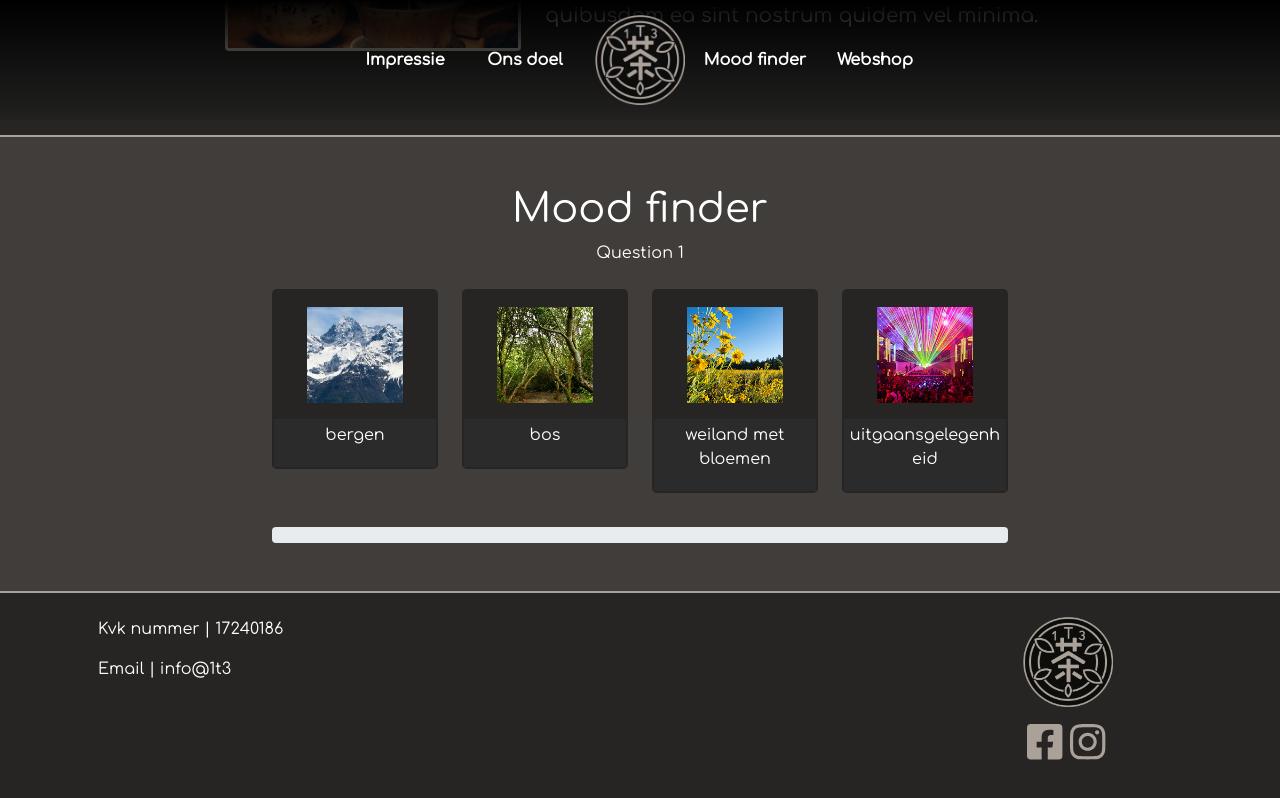
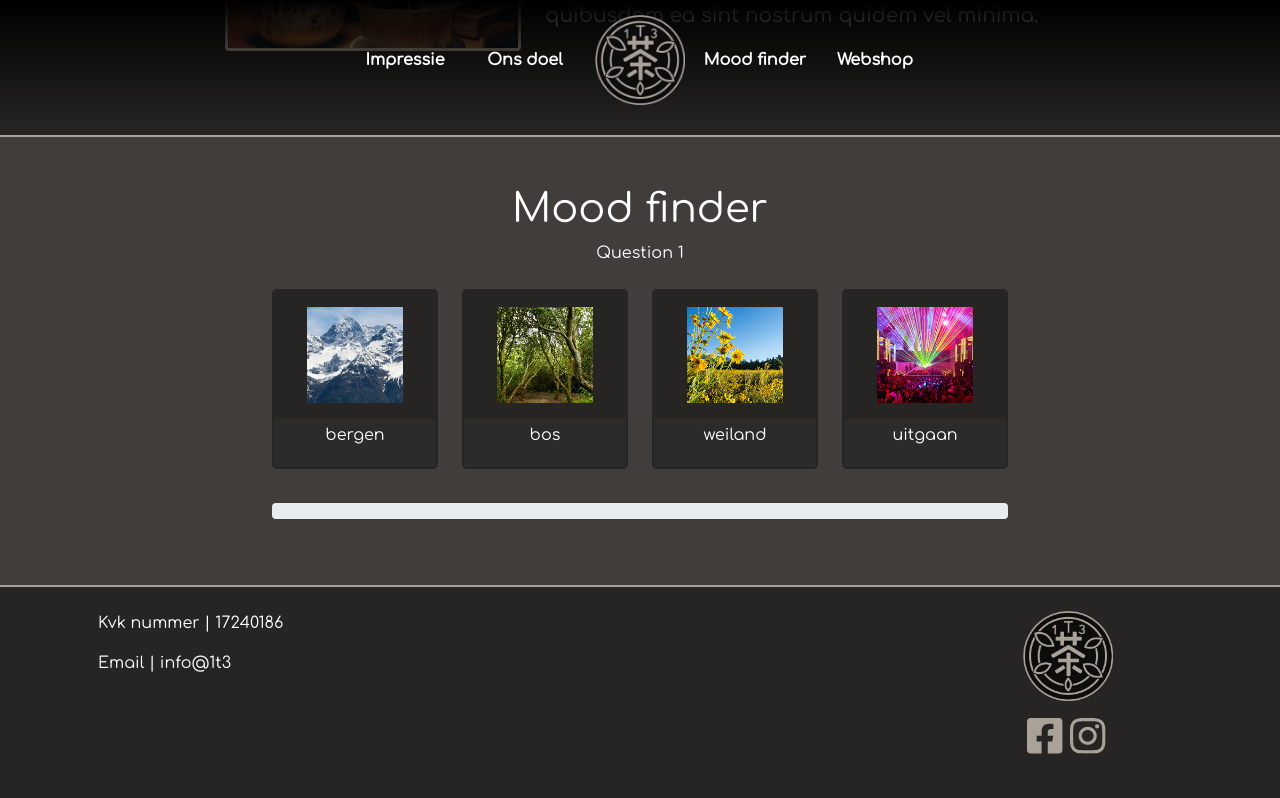
Before and after one commit to DevKing472/Vue-Shopify-Template, a Vue app: page / in a window 1280 px wide. Both pictures are taken after a click on the button "Start de moodfiner!". Shown: the part 1443-2241 px from the top of the page. Built offline with nearby package versions, Linux system fonts and the light colour scheme.

Commit message:
changed text for quiz to fit in better in frame

```diff
--- a/src/components/Question.vue
+++ b/src/components/Question.vue
@@ -77,8 +77,8 @@ export default {
       items: [
         { name: "bergen", variety: ["wild", "spicy"] },
         { name: "bos", variety: ["wild", "everyonesFriend", "sweet"] },
-        { name: "weiland met bloemen", variety: ["everyonesFriend", "sweet"] },
-        { name: "uitgaansgelegenheid", variety: ["spicy", "wild"] },
+        { name: "weiland", variety: ["everyonesFriend", "sweet"] },
+        { name: "uitgaan", variety: ["spicy", "wild"] },
       ],
     };
   },
--- a/src/components/Quiz.vue
+++ b/src/components/Quiz.vue
@@ -122,9 +122,9 @@ export default {
           this.$refs.question.setQuestion("Question 3");
           this.$refs.question.setItems(
             { name: "speciaal bier", variety: ["wild", "everyonesFriend", "spicy"] },
-            { name: "sangria met fruit", variety: ["sweet"] },
+            { name: "sangria", variety: ["sweet"] },
             { name: "wijn", variety: ["everyonesFriend"] },
-            { name: "bessen", variety: ["sweet"] }
+            { name: "sinasappelsap", variety: ["sweet"] }
           );
           this.$refs.question.setImage(
             this.beer,
```
